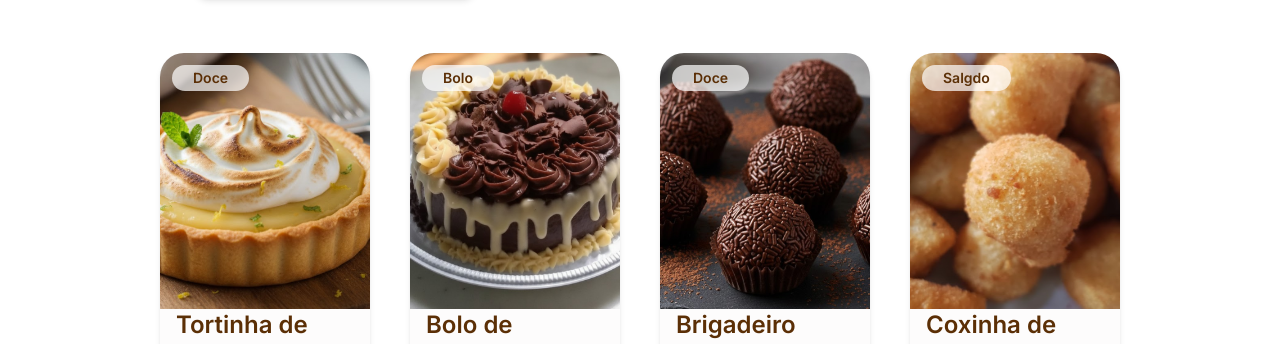
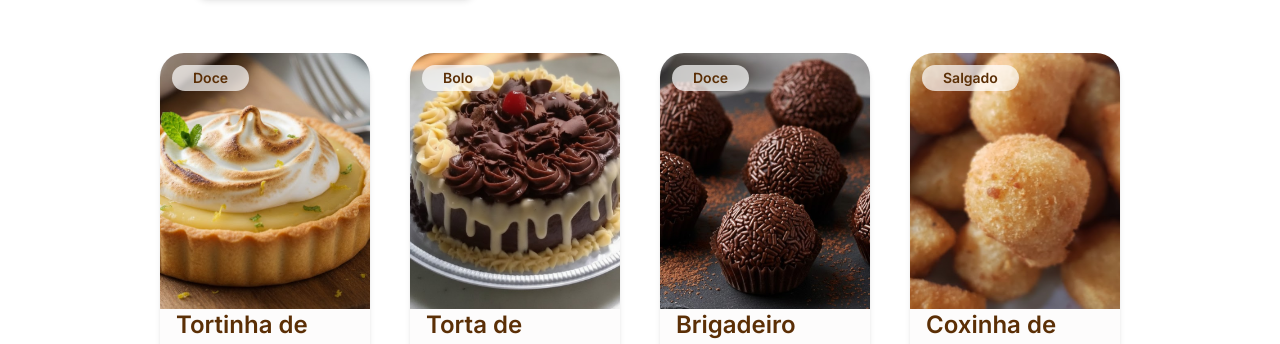
Before and after one commit to rhodrigo081/Suany_Cakes, a React (Vite) app in the folder public/: page /catalogo in a window 1280 px wide. Shown: the part 423-767 px from the top of the page. Built offline with nearby package versions, Linux system fonts and the light colour scheme.

Commit message:
feat: Filter in home page && Details View Badge

```diff
--- a/public/src/components/catalog/ProductCards.tsx
+++ b/public/src/components/catalog/ProductCards.tsx
@@ -1,5 +1,5 @@
 import { formatCurrency } from "@/utils/formatters"
-import { Heart } from "lucide-react"
+import { Eye, Heart } from "lucide-react"
 import { useState } from "react"
 import { Badge } from "../ui/badge"
 import type { ProductCardsProps } from "@/types/ProductCardsProps"
@@ -9,7 +9,7 @@ export const ProductCards = ({ product }: ProductCardsProps) => {
 
     const categoryLabel: Record<string, string> = {
         doces: 'Doce',
-        salgados: 'Salgdo',
+        salgados: 'Salgado',
         bolos: 'Bolo'
     }
 
@@ -22,12 +22,18 @@ export const ProductCards = ({ product }: ProductCardsProps) => {
         <div className="group relative flex flex-col w-full rounded-3xl shadow-md overflow-hidden cursor-pointer transition-all duration-300
         hover:shadow-xl/30 hover:scale-105 bg-card-background text-start pb-4">
             <div className="relative z-20 flex flex-col">
-                <div className="w-full h-64 overflow-hidden">
+                <div className="relative w-full h-64 overflow-hidden">
                     <img src={product.image} alt={product.name} className="w-full h-full object-cover object-[40%_40%] transition-transform duration-500 group-hover:scale-105 mb-2" />
                     <Badge className="absolute left-3 top-3" variant="secondary">
                         {categoryLabel[product.category]}
                     </Badge>
+
                 </div>
+
+                <div className="absolute self-center top-30 text-3xs text-muted-foreground bg-background/70 p-3 py-1 gap-2 flex justify-center rounded-lg opacity-0 group-hover:opacity-100 transition-all duration-300 hover:opacity-80">
+                    <Eye/> Ver Detalhes
+                </div>
+
 
                 <div className="flex flex-col gap-2 px-4 w-full h-24 mb-4">
                     <h2 className="w-full text-2xl font-semibold">{product.name}</h2>
--- a/public/src/components/categories/Categories.tsx
+++ b/public/src/components/categories/Categories.tsx
@@ -31,7 +31,7 @@ export const Categories = ({ activeCategory, onCategoryChange }: CategoriesSecti
     {
         id: "bolos",
         picture: cake,
-        label: "Bolos",
+        label: "Bolos & Tortas",
     },]
 
     return (
--- a/public/src/data/products.ts
+++ b/public/src/data/products.ts
@@ -19,9 +19,9 @@ export const products: Product[] = [
   },
   {
     id: "2",
-    name: "Bolo de Chocolate",
+    name: "Torta de Chocolate",
     description:
-      "Bolo de chocolate intenso com cobertura de ganache e raspas de chocolate.",
+      "Torta de chocolate intenso com cobertura de ganache e raspas de chocolate.",
     price: 95,
     image: cakeImg,
     category: 'bolos',
--- a/public/src/pages/Catalog.tsx
+++ b/public/src/pages/Catalog.tsx
@@ -1,15 +1,21 @@
 import { CatalogSection } from "@/components/catalog/CatalogSection"
 import { Categories } from "@/components/categories/Categories"
-import { useState } from "react";
+import { useSearchParams } from "react-router-dom";
 
 export const Catalog = () => {
 
-    const [selectedCategory, setSelectedCategory] = useState("todos");
+    const [searchParams, setSearchParams] = useSearchParams();
+
+    const selectedCategory = searchParams.get("category") || "todos"
+
+    const handleCategoryChange = ((id: string) => {
+        setSearchParams({ category: id })
+    })
 
     return (
         <div className="grid w-full px-40 h-full">
-            <Categories activeCategory={selectedCategory} onCategoryChange={setSelectedCategory}/>
-            <CatalogSection activeCategory={selectedCategory}/>
+            <Categories activeCategory={selectedCategory} onCategoryChange={handleCategoryChange} />
+            <CatalogSection activeCategory={selectedCategory} />
         </div>
     )
 
--- a/public/src/pages/Home.tsx
+++ b/public/src/pages/Home.tsx
@@ -2,8 +2,15 @@ import { Categories } from "@/components/categories/Categories"
 import { FeaturedProducts } from "@/components/home/FeaturedProducts/FeaturedSection"
 import { HeroSection } from "@/components/home/HeroSection"
 import { HowWorksSection } from "@/components/home/HowWorks/HowWorksSection"
+import { useNavigate } from "react-router-dom"
 
 export const Home = () => {
+
+    const navigate = useNavigate();
+
+    const handleCategoryClick = ((categoryId: string) => {
+        navigate(`/catalogo?category=${categoryId}`)
+    })
 
     return (
         <div className="grid relative w-full h-full gap-10">
@@ -12,7 +19,7 @@ export const Home = () => {
                 <h1 className="text-6xl font-bold leading-tight tracking-tight">
                     Categorias
                 </h1>
-                <Categories/>
+                <Categories onCategoryChange={handleCategoryClick} activeCategory=" "/>
             </div>
             <FeaturedProducts />
             <HowWorksSection
```
